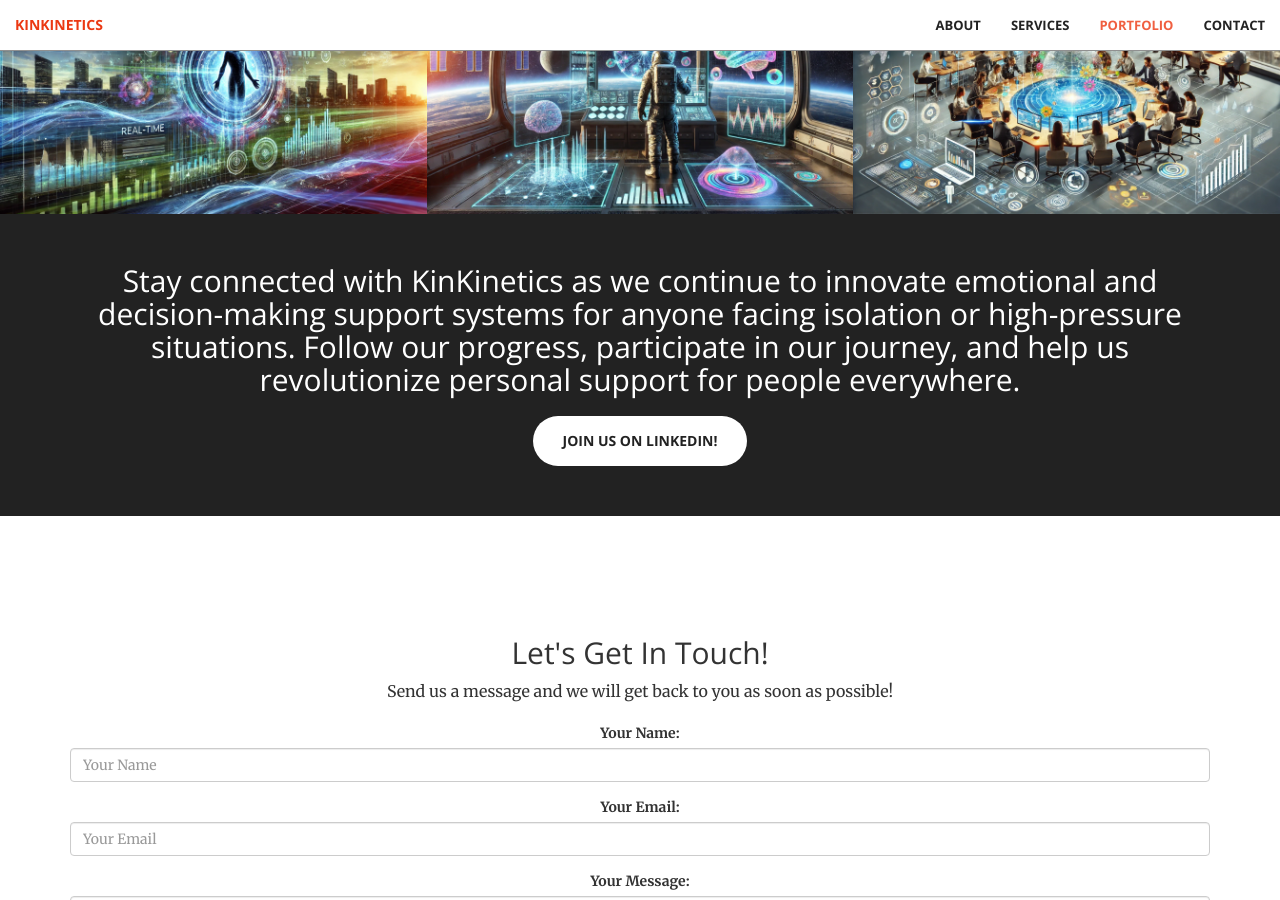
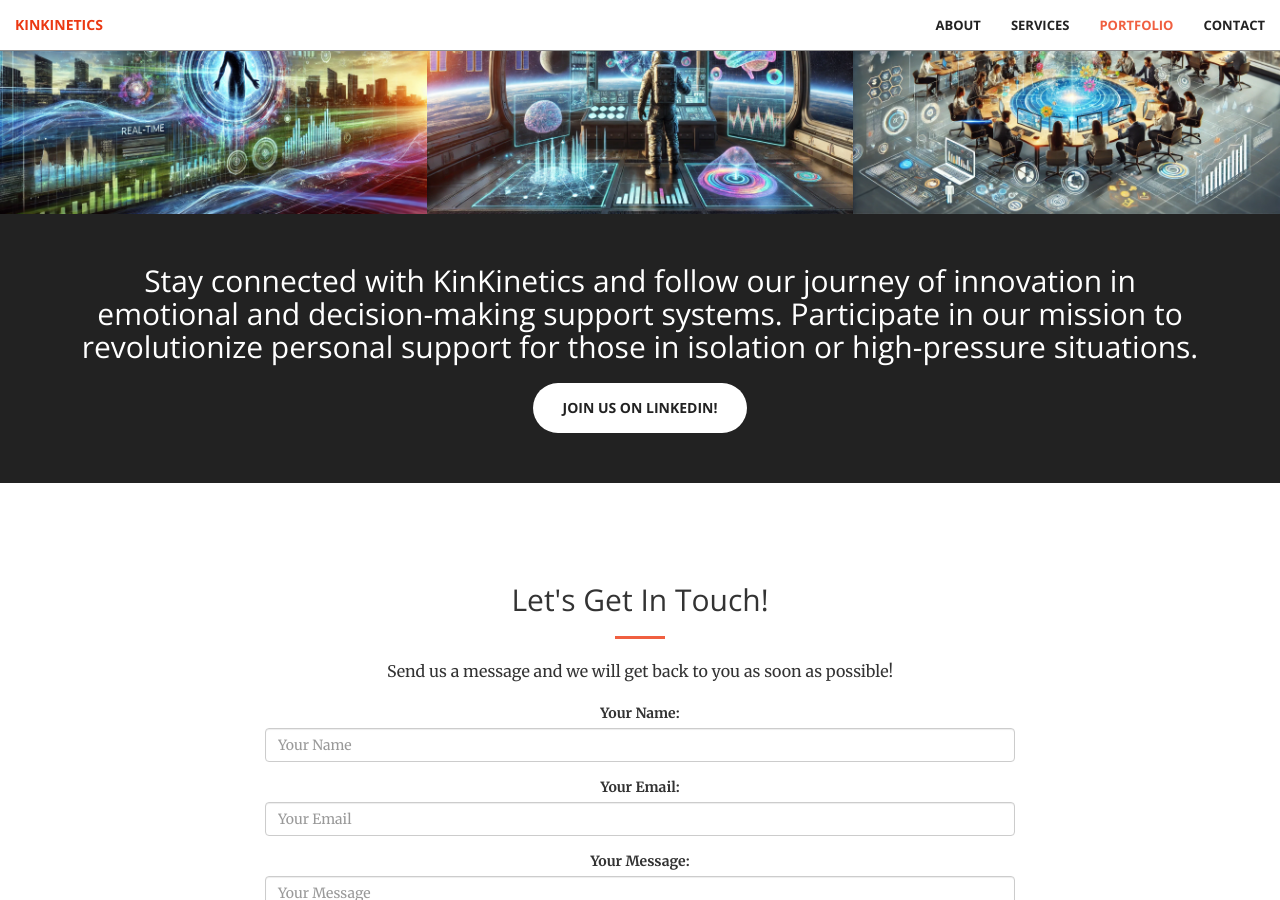
Before and after one commit to ramdaskinkinetics/KavyaKinKineticsCopy1.github.io, a Jekyll site: the page built from index.html, in a window 1280 px wide and 900 px high, scrolled down 2466 px. Built offline with Jekyll 4.4.1, drawn with Linux system fonts in a browser that asks for light colours; some of the changed text lies outside the part shown.

Commit message:
Updated LinkedIn link and added contact form

```diff
--- a/_includes/aside.html
+++ b/_includes/aside.html
@@ -1,37 +1,10 @@
 <aside class="bg-dark">
     <div class="container text-center">
         <div class="call-to-action">
-            <h2>Stay connected with KinKinetics as we continue to innovate emotional and decision-making support systems for anyone facing isolation or high-pressure situations. Follow our progress, participate in our journey, and help us revolutionize personal support for people everywhere.</h2>
+            <h2>Stay connected with KinKinetics and follow our journey of innovation in emotional and decision-making support systems. Participate in our mission to revolutionize personal support for those in isolation or high-pressure situations.</h2>
 
-            <!-- Updated Join Us Button (LinkedIn link) -->
-            <a href="https://www.linkedin.com/company/kinkinetics/?viewAsMember=true" class="btn btn-default btn-xl wow tada" target="_blank">Join Us on LinkedIn!</a>
+            <!-- Updated Join Us Button (Public LinkedIn link) -->
+            <a href="https://www.linkedin.com/company/kinkinetics" class="btn btn-default btn-xl wow tada" target="_blank">Join Us on LinkedIn!</a>
         </div>
     </div>
 </aside>
-
-<!-- Contact Form Section -->
-<section id="contact" class="container text-center">
-    <h2>Let's Get In Touch!</h2>
-    <p>Send us a message and we will get back to you as soon as possible!</p>
-
-    <!-- Contact Form Starts -->
-    <form action="https://formspree.io/f/xrbggvea" method="POST">
-        <div class="form-group">
-            <label for="name">Your Name:</label>
-            <input type="text" id="name" name="name" placeholder="Your Name" class="form-control" required>
-        </div>
-
-        <div class="form-group">
-            <label for="email">Your Email:</label>
-            <input type="email" id="email" name="email" placeholder="Your Email" class="form-control" required>
-        </div>
-
-        <div class="form-group">
-            <label for="message">Your Message:</label>
-            <textarea id="message" name="message" placeholder="Your Message" class="form-control" rows="4" required></textarea>
-        </div>
-
-        <button type="submit" class="btn btn-default btn-xl wow tada">Send Message</button>
-    </form>
-    <!-- Contact Form Ends -->
-</section>
--- a/_includes/contact.html
+++ b/_includes/contact.html
@@ -4,18 +4,36 @@
             <div class="col-lg-8 col-lg-offset-2 text-center">
                 <h2 class="section-heading">Let's Get In Touch!</h2>
                 <hr class="primary">
-                <p>Give us a call or send us an email and we will get back to you as soon as possible!</p>
+                <p>Send us a message and we will get back to you as soon as possible!</p>
             </div>
-            <div class="col-lg-2 col-lg-offset-2 text-center">
-                <a href="https://twitter.com/{{ site.twitter_username }}">
-                    <i class="fa fa-twitter fa-3x wow bounceIn" data-wow-delay=".1s"></i>
-                    <p>{{ site.twitter_username }}</p>
-                </a>
+
+            <!-- Form Section -->
+            <div class="col-lg-8 col-lg-offset-2 text-center">
+                <form action="https://formspree.io/f/xrbggvea" method="POST">
+                    <div class="form-group">
+                        <label for="name">Your Name:</label>
+                        <input type="text" id="name" name="name" placeholder="Your Name" class="form-control" required>
+                    </div>
+
+                    <div class="form-group">
+                        <label for="email">Your Email:</label>
+                        <input type="email" id="email" name="email" placeholder="Your Email" class="form-control" required>
+                    </div>
+
+                    <div class="form-group">
+                        <label for="message">Your Message:</label>
+                        <textarea id="message" name="message" placeholder="Your Message" class="form-control" rows="4" required></textarea>
+                    </div>
+
+                    <button type="submit" class="btn btn-default btn-xl wow tada">Send Message</button>
+                </form>
             </div>
-            <div class="col-lg-2 col-lg-offset-1 text-center">
-                <a href="mailto:kinkinetics@kinkinetics.com">
+
+            <!-- Email Section -->
+            <div class="col-lg-2 col-lg-offset-5 text-center">
+                <a href="mailto:info@kinkinetics.com">
                     <i class="fa fa-envelope-o fa-3x wow bounceIn" data-wow-delay=".1s"></i>
-                    <p>kinkinetics</p>
+                    <p>info@kinkinetics.com</p>
                 </a>
             </div>
         </div>
```
